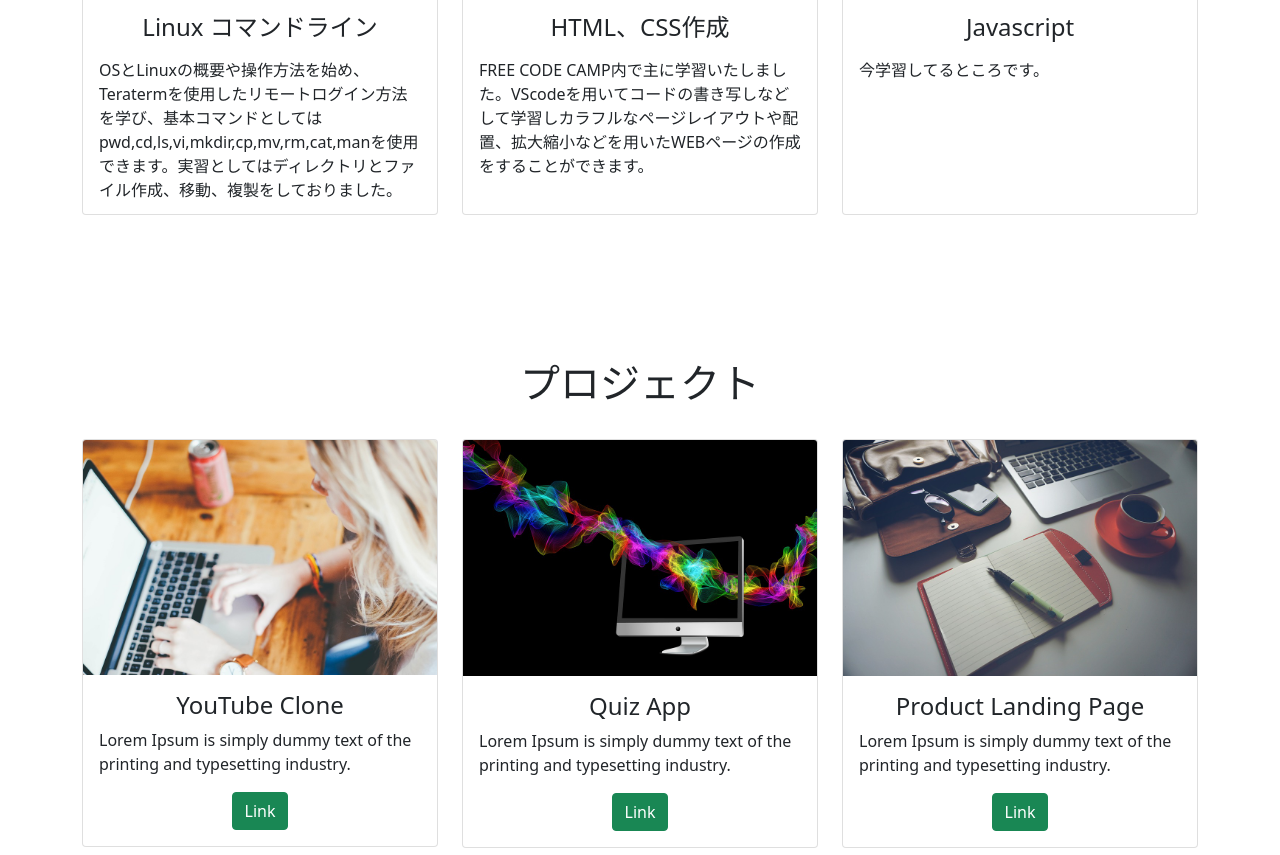
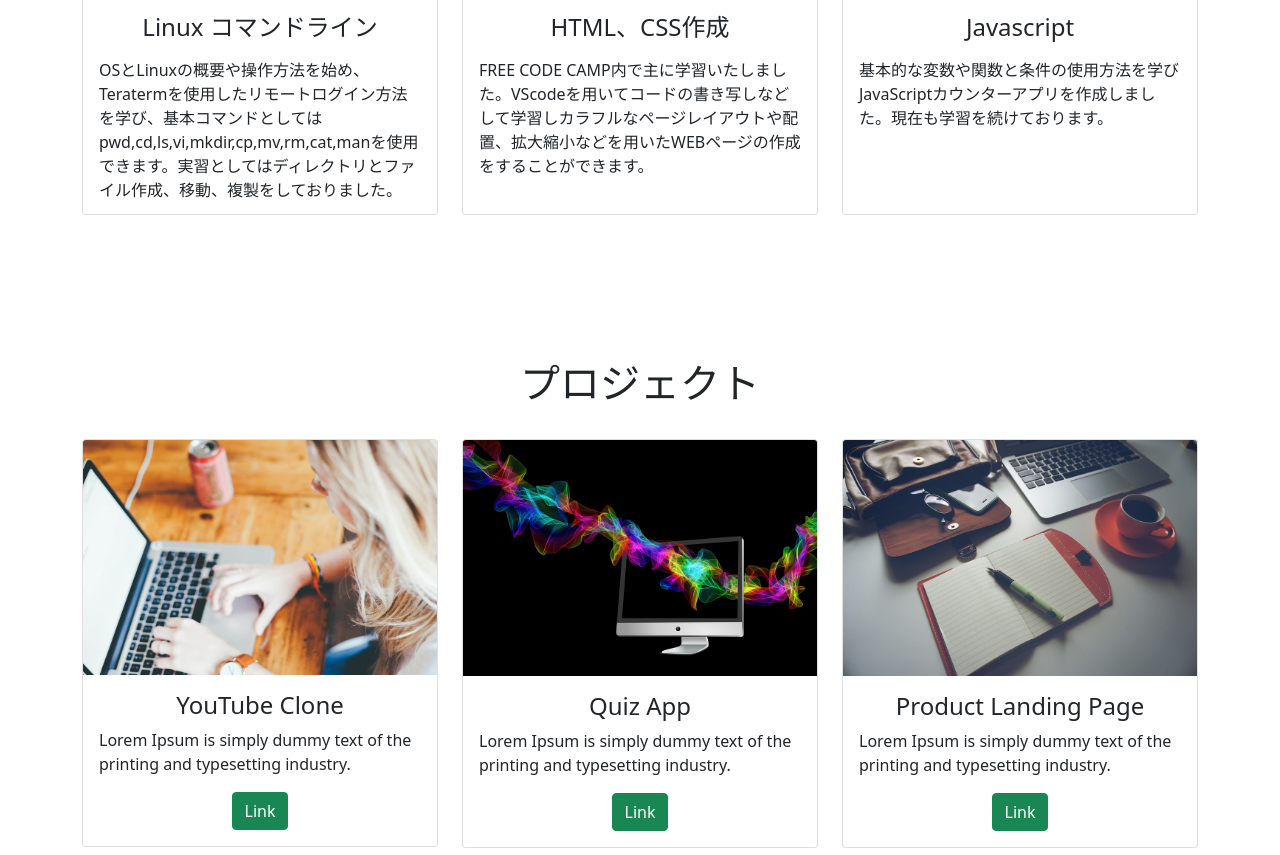
Before and after one commit to tacefron/taceforn.github.io, a plain HTML site: page index.html in a window 1280 px wide. Shown: the part 1681-2536 px from the top of the page. Drawn offline with nearby package versions, Linux system fonts and the light colour scheme.

Commit message:
Update index.html

```diff
--- a/index.html
+++ b/index.html
@@ -150,7 +150,7 @@
                         <!-- <i class='far servicesIcon fa-check-circle'></i> -->
                         <i class="fas servicesIcon"><img src="images/js.svg" class="skill" alt="" style="width: 45px; height: 45px; position: left;"></i>
                         <h4 class="card-title mt-3">Javascript</h4>
-                        <p class="card-text mt-3">今学習してるところです。
+                        <p class="card-text mt-3">基本的な変数や関数と条件の使用方法を学びJavaScriptカウンターアプリを作成しました。現在も学習を続けております。
                         </p>
                     </div>
                 </div>
```
